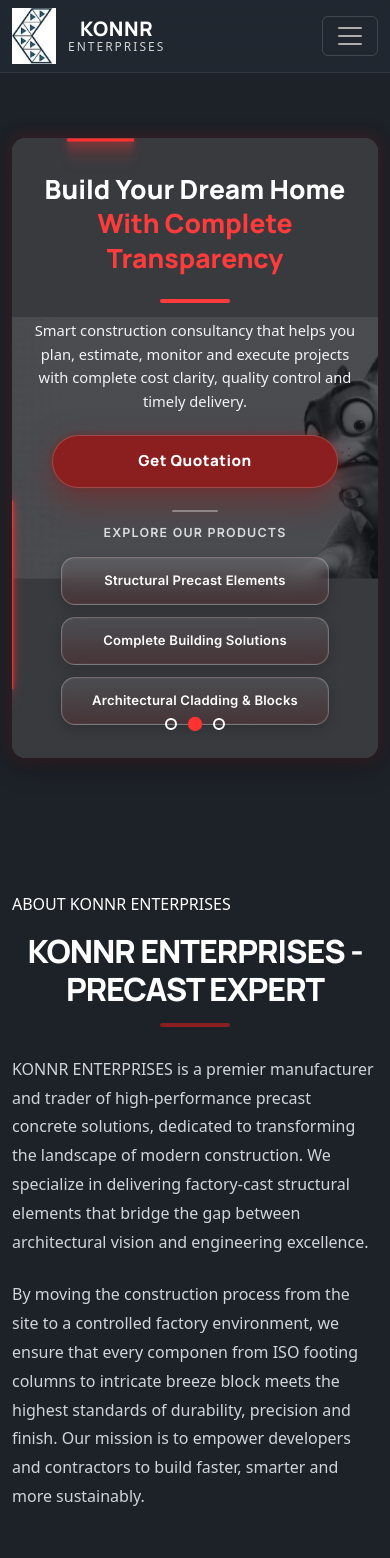
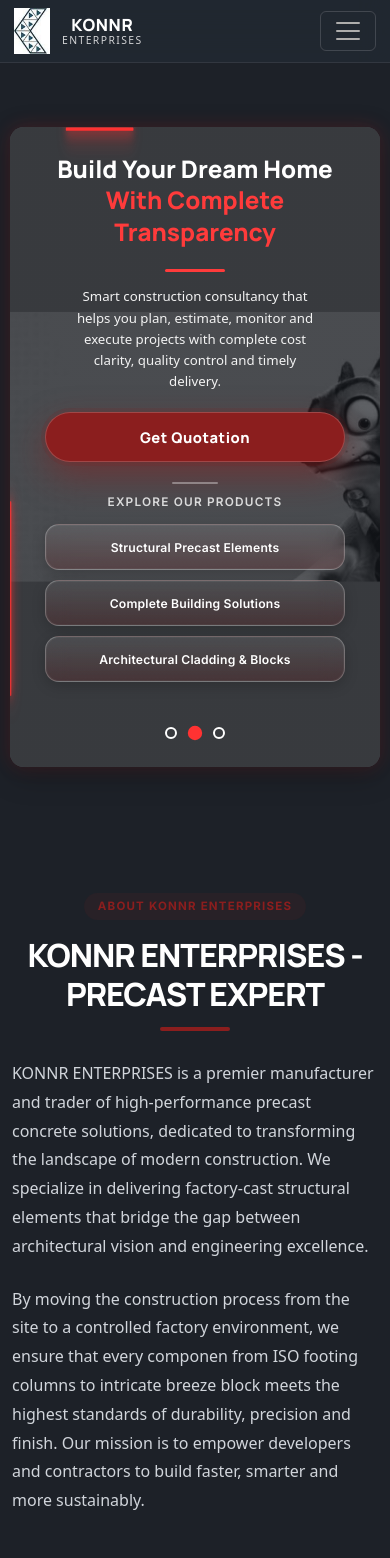
Before and after one commit to Swathi-ChandraSekar/konnr_portfolio, a React (Vite) app: page / in a window 390 px wide. Shown: the top 1558 px of the page. Built offline with nearby package versions, Linux system fonts and the light colour scheme.

Commit message:
hero banner button

```diff
--- a/src/pages/About.jsx
+++ b/src/pages/About.jsx
@@ -16,7 +16,7 @@
       <div className="container">
 
         {/* Badge */}
-        <div className="mb-3">
+        <div className="mb-3 about-badge-wrap">
           <span className="hero-badge">
             ABOUT KONNR ENTERPRISES
           </span>
--- a/src/styles/about.css
+++ b/src/styles/about.css
@@ -17,6 +17,26 @@
 .light-theme .about-section{
     background:#fff;
     color:#222;
+}
+
+.about-badge-wrap{
+    text-align:center;
+}
+
+/* Badge above the heading. Was used in markup with no matching
+   style (rendered as unstyled plain text) — added here so it
+   reads as an intentional pill/eyebrow label at every width. */
+.hero-badge{
+    display:inline-block;
+    padding:6px 16px;
+    border-radius:50px;
+    background:rgba(139,30,30,.10);
+    color:var(--primary);
+    font-family:var(--font-body);
+    font-size:.8rem;
+    font-weight:700;
+    letter-spacing:1.2px;
+    text-transform:uppercase;
 }
 
 /* Heading + underline wrapper: centers both as a unit so the
@@ -248,4 +268,18 @@
         font-size:1.5rem;
     }
 
+    .hero-badge{
+        font-size:.72rem;
+        padding:5px 14px;
+    }
+
+    .about-card{
+        padding:22px;
+    }
+
+    .about-list li{
+        font-size:.95rem;
+        gap:12px;
+    }
+
 }
--- a/src/styles/faq.css
+++ b/src/styles/faq.css
@@ -148,6 +148,29 @@
     right:-100%;
 
     border-radius:0;
+    padding:20px;
+}
+
+.faq-top h3{
+
+    font-size:1.25rem;
+
 }
 
 }
+
+@media(max-width:360px){
+
+.faq-sidebar{
+
+    padding:16px;
+
+}
+
+.faq-question{
+
+    font-size:14px;
+
+}
+
+}
--- a/src/styles/hero.css
+++ b/src/styles/hero.css
@@ -502,9 +502,13 @@
            content (title + line + desc + CTA + products) ran
            taller than the ratio allowed. min-height lets the box
            grow with its content instead of cropping it, while
-           still giving the background image a tall, spacious area. */
+           still giving the background image a tall, spacious area.
+           CHANGED: value now scales with viewport height via clamp()
+           instead of a single fixed number, so short phones don't
+           get an oversized image tail below the buttons and tall
+           phones still get a spacious, intentional composition. */
         height: auto;
-        min-height: 620px;
+        min-height: clamp(520px, 92vh, 640px);
         width: 100%;
     }
 
@@ -514,58 +518,78 @@
            line of the title above the visible box on short phones.
            Extra bottom padding keeps the stack clear of the dots. */
         justify-content: flex-start;
-        padding: 34px 20px 44px;
+        padding: 30px 18px 40px;
+    }
+
+    /* CHANGED: content now fills the available overlay width
+       instead of shrink-wrapping to the widest line of text.
+       This gives the CTA and product buttons a predictable,
+       consistent width to size themselves against (see below)
+       instead of an ambiguous shrink-to-fit width. */
+    .hero-content {
+        width: 100%;
     }
 
     .hero-title {
-        /* CHANGED: reduced further (was 2rem) so the full two-line
-           heading always stays inside the visible frame */
-        font-size: 1.65rem;
+        /* CHANGED: fluid sizing between phones instead of one fixed
+           value, so the heading scales smoothly from small (320px)
+           to large (430px+) phones without ever crowding the frame */
+        font-size: clamp(1.35rem, 6.2vw, 1.75rem);
         line-height: 1.3;
+        padding: 0 4px;
     }
 
     .hero-line {
-        width: 70px;
-        margin: 16px auto;
+        width: 60px;
+        height: 3px;
+        margin: 14px auto;
     }
 
     .hero-description {
-        font-size: .92rem;
+        font-size: clamp(.82rem, 3.4vw, .95rem);
         line-height: 1.6;
         /* CHANGED: clear gap before the primary CTA */
-        margin-bottom: 22px;
+        margin-bottom: 20px;
+        max-width: 34ch;
+        margin-left: auto;
+        margin-right: auto;
     }
 
+    /* CHANGED: fixed 88% swapped for width:100% + max-width so the
+       button lines up flush with the description text at every
+       phone size instead of drifting to an arbitrary 88% of a
+       shrink-wrapped parent. */
     .hero-quote-btn {
         margin-top: 0;
         margin-bottom: 0;
-        padding: 14px 36px;
+        padding: 13px 24px;
         border-radius: 50px;
-        font-size: .95rem;
-        width: 88%;
+        font-size: .92rem;
+        width: 100%;
+        max-width: 300px;
     }
 
     .hero-mini-divider {
-        margin: 22px auto 12px;
+        margin: 20px auto 10px;
     }
 
     .hero-explore-label {
-        font-size: .78rem;
-        margin-bottom: 14px;
+        font-size: .74rem;
+        margin-bottom: 12px;
     }
 
     /* --------------------------------------------------
        MOBILE (<768px): 3 buttons stacked vertically.
-       Width 80-85% of the container, height 48-52px, and a
-       slightly smaller (non-pill) radius so they read clearly
-       as the *secondary* action set beneath the CTA.
+       Same max-width as the CTA above so the whole stack
+       (CTA + product buttons) reads as one aligned column
+       instead of two different widths.
     -------------------------------------------------- */
     .hero-product-buttons {
         grid-template-columns: 1fr;
         margin-top: 0;
-        gap: 12px;
-        width: 82%;
-        max-width: 320px;
+        gap: 10px;
+        width: 100%;
+        max-width: 300px;
     }
 
     .hero-product-btn:nth-child(3) {
@@ -576,10 +600,16 @@
     }
 
     .hero-product-btn {
-        padding: 0 18px;
-        font-size: .82rem;
-        min-height: 48px;
-        max-height: 52px;
+        padding: 10px 16px;
+        font-size: clamp(.76rem, 3vw, .85rem);
+        min-height: 46px;
+        height: auto;
+        /* CHANGED: was max-height:52px, which combined with longer
+           labels ("Architectural Cladding & Blocks") could clip a
+           wrapped second line. Letting height grow with content
+           keeps every label fully readable at every phone width. */
+        white-space: normal;
+        line-height: 1.25;
         /* CHANGED: smaller, softer radius (was the full 50px pill)
            to visually distinguish these from the primary CTA */
         border-radius: 14px;
@@ -597,7 +627,7 @@
            which stretched the banner edge-to-edge and hid the
            animated border. A slim 12-20px margin keeps the border
            and rounded corners visible on the smallest phones too. */
-        padding: 72px 12px 20px;
+        padding: 68px 10px 18px;
     }
 
     .hero-container {
@@ -606,6 +636,32 @@
            as a "card" rather than a flush, edge-to-edge banner */
         border-radius: 14px;
         width: 100%;
+    }
+
+    .hero-overlay {
+        padding: 26px 14px 34px;
+    }
+}
+
+/* Extra-small phones (iPhone SE / 320-360px) */
+@media (max-width:360px) {
+
+    .hero-overlay {
+        padding: 22px 12px 30px;
+    }
+
+    .hero-description {
+        max-width: 30ch;
+    }
+
+    .hero-quote-btn,
+    .hero-product-buttons {
+        max-width: 260px;
+    }
+
+    .hero-product-btn {
+        font-size: .72rem;
+        min-height: 44px;
     }
 }
 
--- a/src/styles/navbar.css
+++ b/src/styles/navbar.css
@@ -314,6 +314,57 @@
 }
 
 /* ==========================================
+   NARROW PHONES (<=400px)
+   Keeps the brand + toggler row from feeling
+   cramped and stops the dropdown menu's
+   min-width from ever forcing horizontal
+   overflow on 320-360px screens.
+========================================== */
+@media(max-width:400px){
+
+.navbar .container{
+
+    padding-left:14px;
+    padding-right:14px;
+
+}
+
+.navbar-logo{
+
+    width:36px;
+    height:46px;
+
+}
+
+.brand-text span{
+
+    font-size:1.05rem;
+
+}
+
+.brand-text small{
+
+    font-size:.65rem;
+    letter-spacing:1.4px;
+
+}
+
+.navbar-collapse{
+
+    padding:14px;
+
+}
+
+.dropdown-menu{
+
+    min-width:0;
+    width:100%;
+
+}
+
+}
+
+/* ==========================================
    ANIMATION
 ========================================== */
 
--- a/src/styles/productPage.css
+++ b/src/styles/productPage.css
@@ -291,6 +291,11 @@
         max-width:100%;
     }
 
+    .showcase-row,
+    .showcase-row.reverse{
+        gap:28px;
+    }
+
     .showcase-content{
         margin-top:8px;
     }
```
